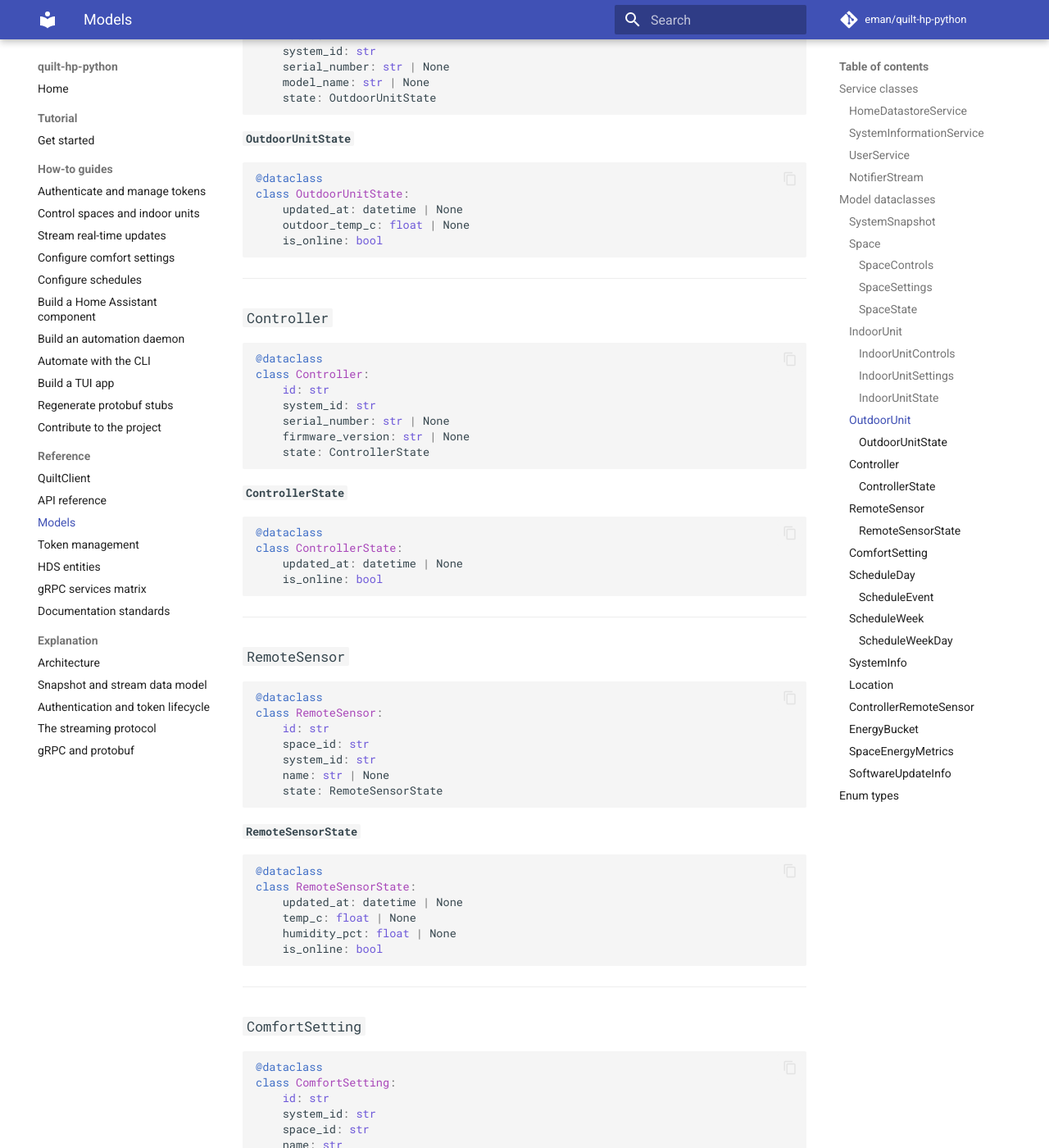
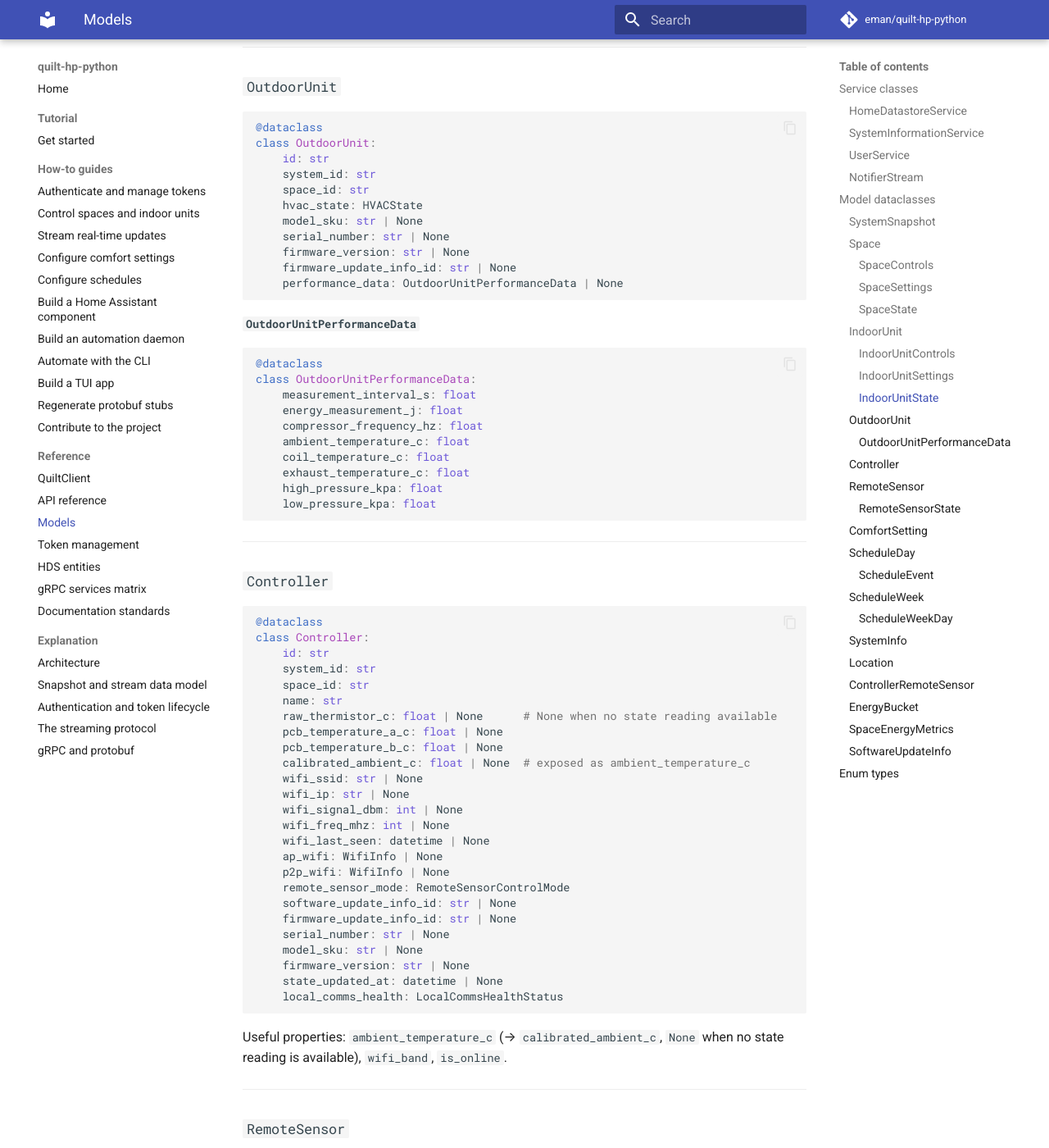
Before and after one commit to eman/quilt-hp-python, an MkDocs documentation site: the page built from docs/reference/models.md, in a window 1280 px wide and 1400 px high, scrolled down 6708 px. Shown: the whole window at 82% size. Built offline with MkDocs 1.6.1 and Material for MkDocs 9.7.7, drawn with Linux system fonts in a browser that asks for light colours; comment, search, counter and statistics services are not loaded; some of the changed text lies outside the part shown.

Commit message:
docs: fix raw-stream example, stale references, and proto comments
- README Quick Start now merges stream diffs via snapshot.apply_space
  instead of demonstrating the documented misuse; client.stream()
  docstring examples likewise
- Re-export NotifierStream, StreamEvent, and token protocol types at
  the package top level so consumers don't import from quilt_hp.services
- Update reference docs: real OutdoorUnit/Controller dataclasses (the
  documented OutdoorUnitState/ControllerState never existed), nullable
  controller temperatures, apply_software_update_info, on_connected and
  unsubscribe callbacks, reconnect back-off semantics, rotated refresh
  token persistence
- Fix contradictory proto comments: led_animation/led_state field-number
  note and louver_fixed_position fraction-vs-degrees

````diff
--- a/docs/reference/models.md
+++ b/docs/reference/models.md
@@ -95,8 +96,14 @@ stream.on_qsm_update(callback)
 stream.on_remote_sensor_update(callback)
 stream.on_controller_remote_sensor_update(callback)
 stream.on_software_update_info(callback)
-stream.on_error(callback)
+stream.on_error(callback)       # fatal stream errors
+stream.on_connected(callback)   # fired on every successful (re)connect
+unsub()                         # detach the space callback
 ```
+
+`on_connected` fires on every successful connect and reconnect. Events
+published while disconnected are lost — use it to re-fetch a snapshot and
+close the gap.
 
 Lifecycle methods:
 
@@ -158,6 +165,7 @@ snapshot.apply_controller(controller)
 snapshot.apply_qsm(qsm)
 snapshot.apply_remote_sensor(sensor)
 snapshot.apply_controller_remote_sensor(sensor)
+snapshot.apply_software_update_info(info)
 ```
 
 ---
@@ -291,19 +299,28 @@ class IndoorUnitState:
 class OutdoorUnit:
     id: str
     system_id: str
+    space_id: str
+    hvac_state: HVACState
+    model_sku: str | None
     serial_number: str | None
-    model_name: str | None
-    state: OutdoorUnitState
+    firmware_version: str | None
+    firmware_update_info_id: str | None
+    performance_data: OutdoorUnitPerformanceData | None
 ```
 
-#### `OutdoorUnitState`
+#### `OutdoorUnitPerformanceData`
 
 ```python
 @dataclass
-class OutdoorUnitState:
-    updated_at: datetime | None
-    outdoor_temp_c: float | None
-    is_online: bool
+class OutdoorUnitPerformanceData:
+    measurement_interval_s: float
+    energy_measurement_j: float
+    compressor_frequency_hz: float
+    ambient_temperature_c: float
+    coil_temperature_c: float
+    exhaust_temperature_c: float
+    high_pressure_kpa: float
+    low_pressure_kpa: float
 ```
 
 ---
@@ -315,19 +332,31 @@ class OutdoorUnitState:
 class Controller:
     id: str
     system_id: str
+    space_id: str
+    name: str
+    raw_thermistor_c: float | None      # None when no state reading available
+    pcb_temperature_a_c: float | None
+    pcb_temperature_b_c: float | None
+    calibrated_ambient_c: float | None  # exposed as ambient_temperature_c
+    wifi_ssid: str | None
+    wifi_ip: str | None
+    wifi_signal_dbm: int | None
+    wifi_freq_mhz: int | None
+    wifi_last_seen: datetime | None
+    ap_wifi: WifiInfo | None
+    p2p_wifi: WifiInfo | None
+    remote_sensor_mode: RemoteSensorControlMode
+    software_update_info_id: str | None
+    firmware_update_info_id: str | None
     serial_number: str | None
+    model_sku: str | None
     firmware_version: str | None
-    state: ControllerState
+    state_updated_at: datetime | None
+    local_comms_health: LocalCommsHealthStatus
 ```
 
-#### `ControllerState`
-
-```python
-@dataclass
-class ControllerState:
-    updated_at: datetime | None
-    is_online: bool
-```
+Useful properties: `ambient_temperature_c` (→ `calibrated_ambient_c`, `None`
+when no state reading is available), `wifi_band`, `is_online`.
 
 ---
 
````
Also changed, not shown: other parts of docs/reference/models.md (+4 -3 lines), README.md (+9 -5 lines), docs/explanation/streaming-protocol.md (+1 -1 lines), docs/reference/client.md (+2 -2 lines), docs/reference/hds-entities.md (+2 -2 lines), docs/reference/token-management.md (+5 -0 lines), src/quilt_hp/__init__.py (+23 -1 lines), 2 other files.
